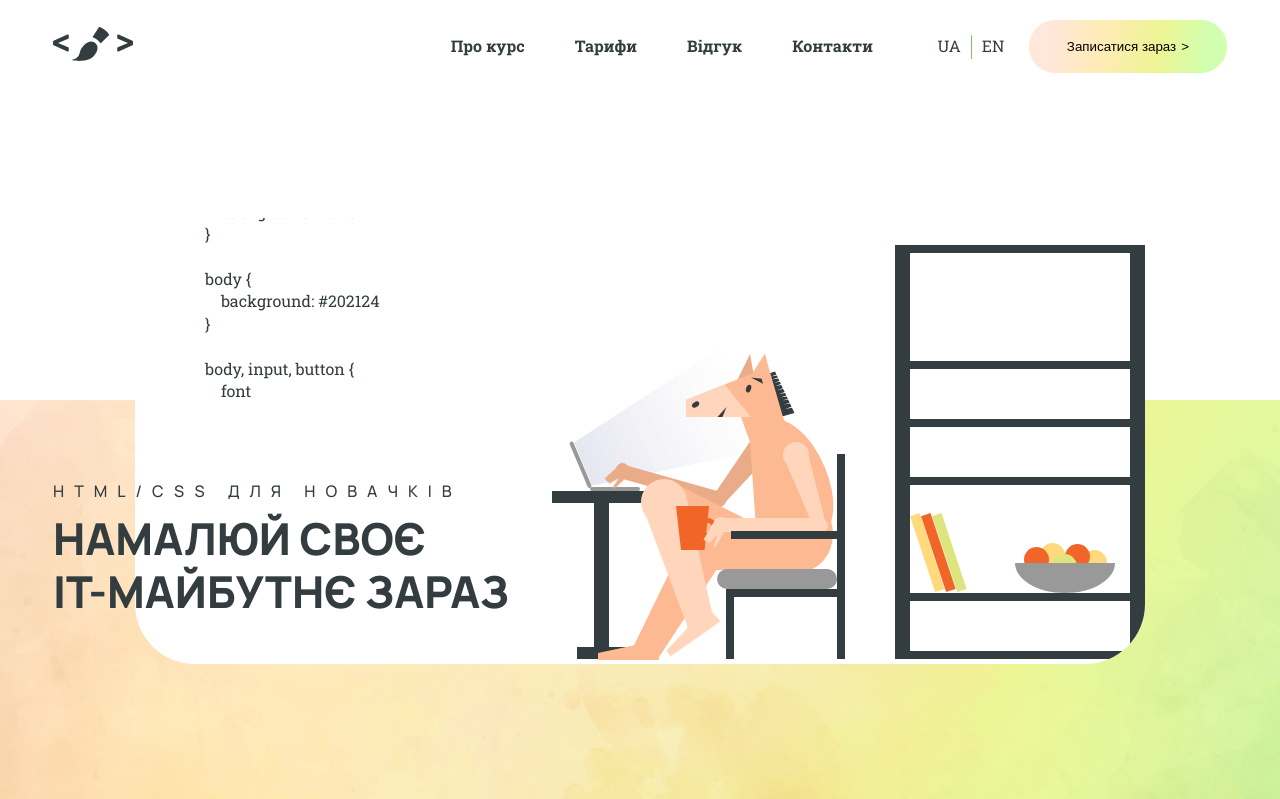
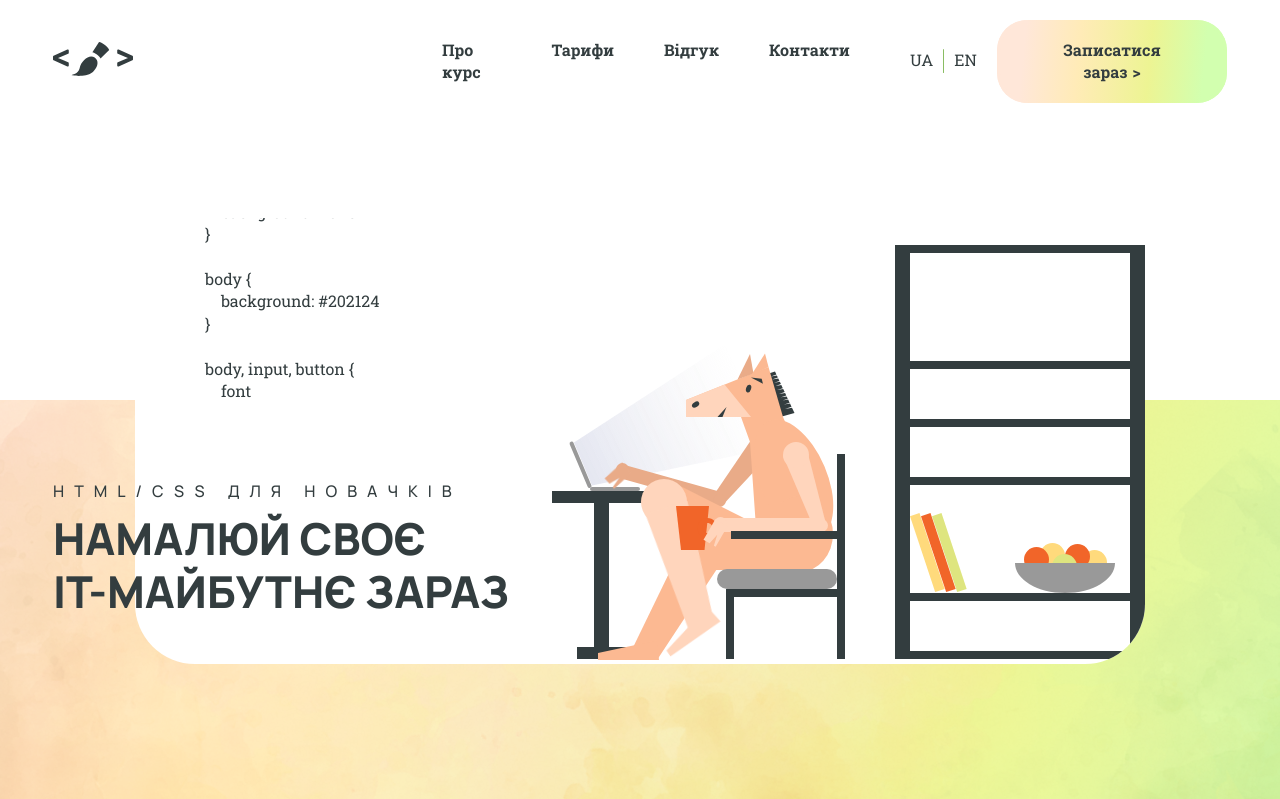
Before and after one commit to estellabuka/drawitnow, a PHP site: page / in a window 1280 px wide. Shown: the top 799 px of the page. Run offline with PHP 8.4, Linux system fonts and the light colour scheme.

Commit message:
Update classes for buttons
Add font-styles and margins

```diff
--- a/css/basic.css
+++ b/css/basic.css
@@ -78,12 +78,18 @@ body {
     border-radius: 30px;
     border: 0;
     cursor: pointer;
+    font-family: 'Roboto Slab';
+    font-weight: 700;
+    font-size: 16px;
+    line-height: 140%;
+    color: #333D3F;
   }
   .prime-btn {
     background: linear-gradient(95.6deg, #FFE7D9 12.37%, #FFEBB7 35.9%, #EDF493 65.82%, #D2FFAF 88.95%);
   }
   .second-btn {
     background: transparent;
+    margin-left: 20px;
   }
   .button::before {
     content: "";
```
